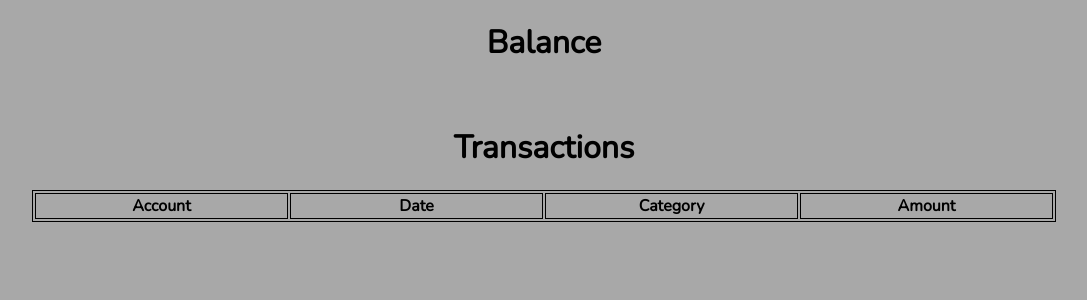
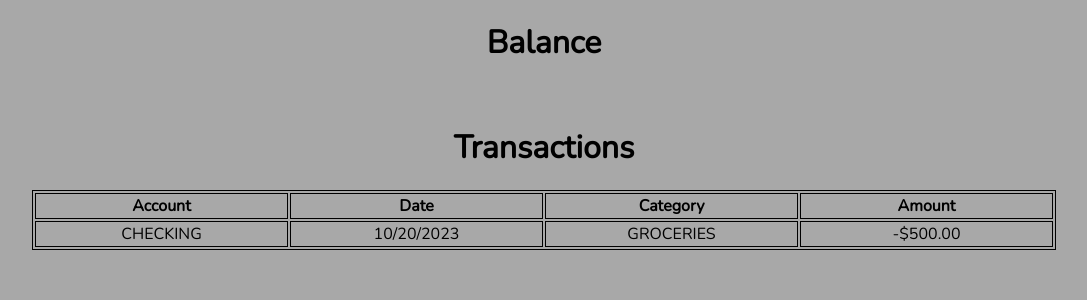
Before and after one commit to AnCieply/p33-budget-dashboard, a Flask app: template templates/dashboard.html in a window 1280 px wide. Shown: the part 44-344 px from the top of the page, without its empty margins (96-1183 px from the left). Run offline with Flask 3, Linux system fonts and the light colour scheme; the template is opened without the code that fills it, so the values that code supplies are empty.

Commit message:
Added sample transaction and adjusted borders

```diff
--- a/static/css/postdash.css
+++ b/static/css/postdash.css
@@ -49,7 +49,7 @@ body {
     padding: 0% 10%;
 }
 
-table, tr, th {
+table, tr, th, td {
     border: 1px solid
 }
 
--- a/templates/dashboard.html
+++ b/templates/dashboard.html
@@ -18,6 +18,12 @@
             <th>Category</th>
             <th>Amount</th>
         </tr>
+        <tr>
+            <td>CHECKING</td>
+            <td>10/20/2023</td>
+            <td>GROCERIES</td>
+            <td>-$500.00</td>
+        </tr>
     </table>
 </div>
 {% endblock %}
```
